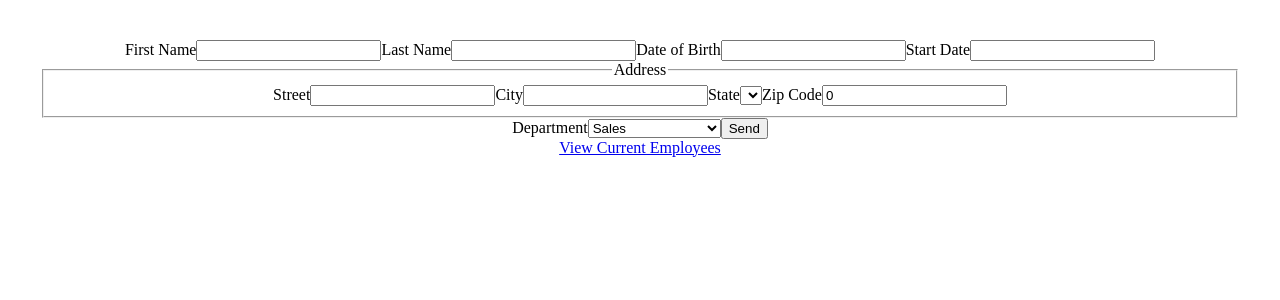
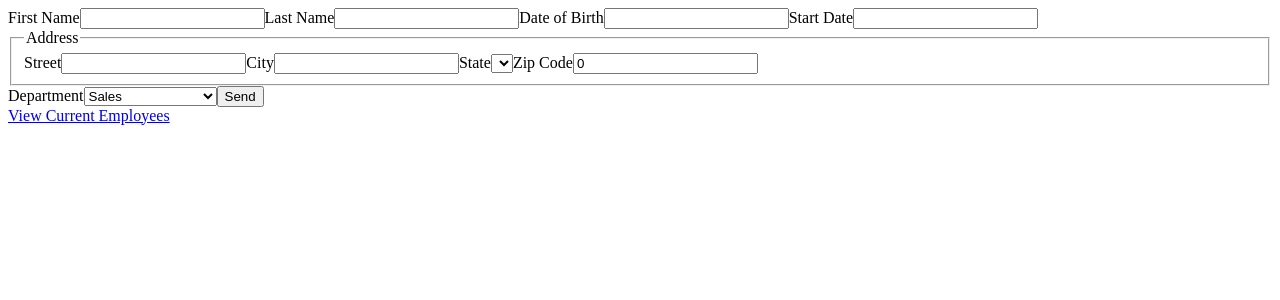
Before and after one commit to lanageuse/projet-15-HRNet, a React (Vite) app: page / in a window 1280 px wide. Shown: the top 300 px of the page. Built offline with nearby package versions, Linux system fonts and the light colour scheme.

Commit message:
Feat : supression de App.css

```diff
--- a/src/App.tsx
+++ b/src/App.tsx
@@ -1,5 +1,4 @@
 import { Route, Routes } from "react-router";
-import "./styles/App.css";
 import { lazy, Suspense } from "react";
 /**
  * Composant principal de l'application qui configure le routage.
@@ -11,7 +10,7 @@ function App() {
   const EmployeeList = lazy(() => import("./pages/employees"));
   return (
     <>
-      <Suspense fallback="loading">
+      <Suspense fallback="loading...">
           <Routes>
             <Route index element={<Home/>}></Route>
             <Route path="/employees" element={<EmployeeList/>}></Route>
--- a/src/styles/App.css
+++ /dev/null
@@ -1,6 +0,0 @@
-#root {
-  max-width: 1280px;
-  margin: 0 auto;
-  padding: 2rem;
-  text-align: center;
-}
```
